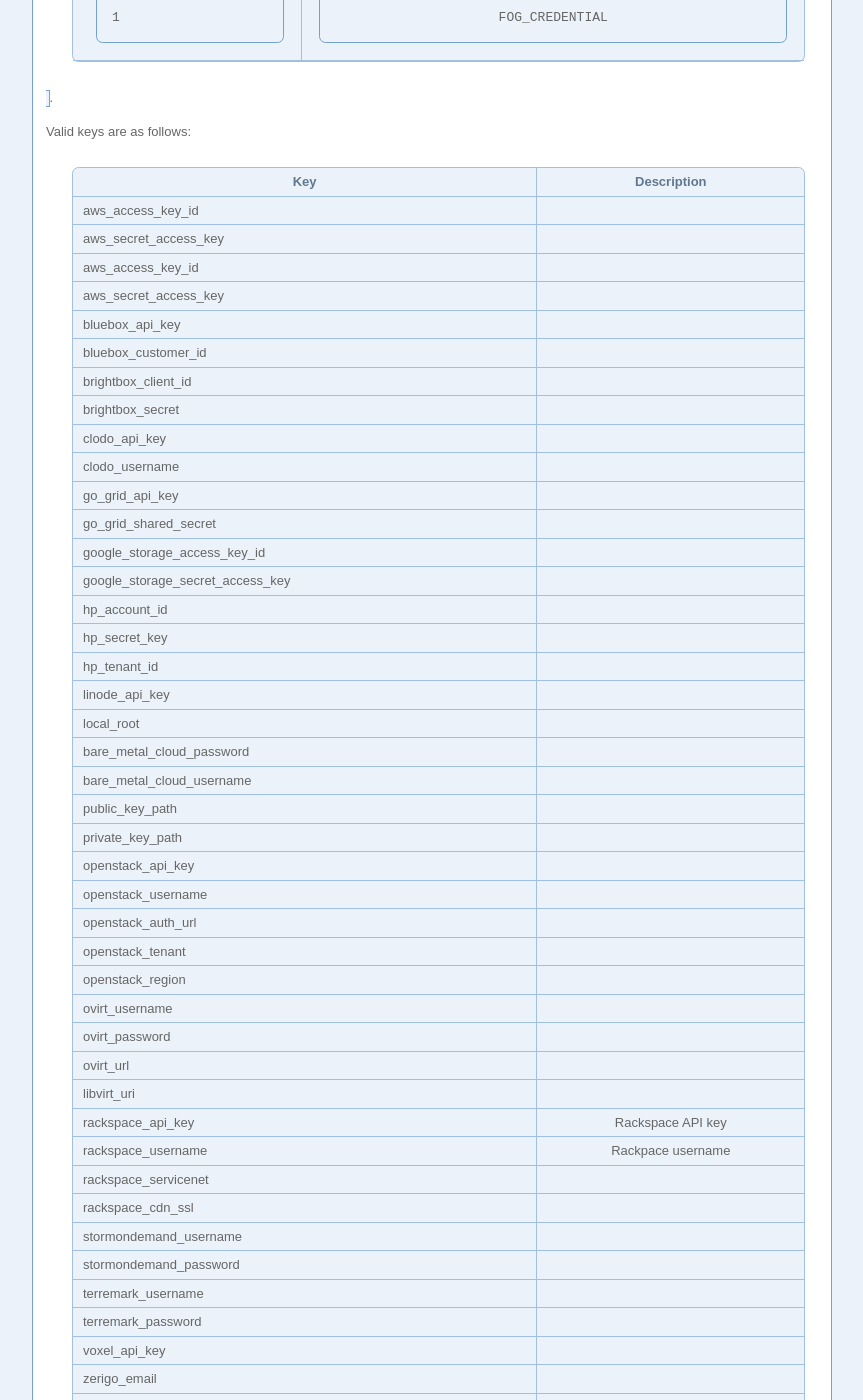
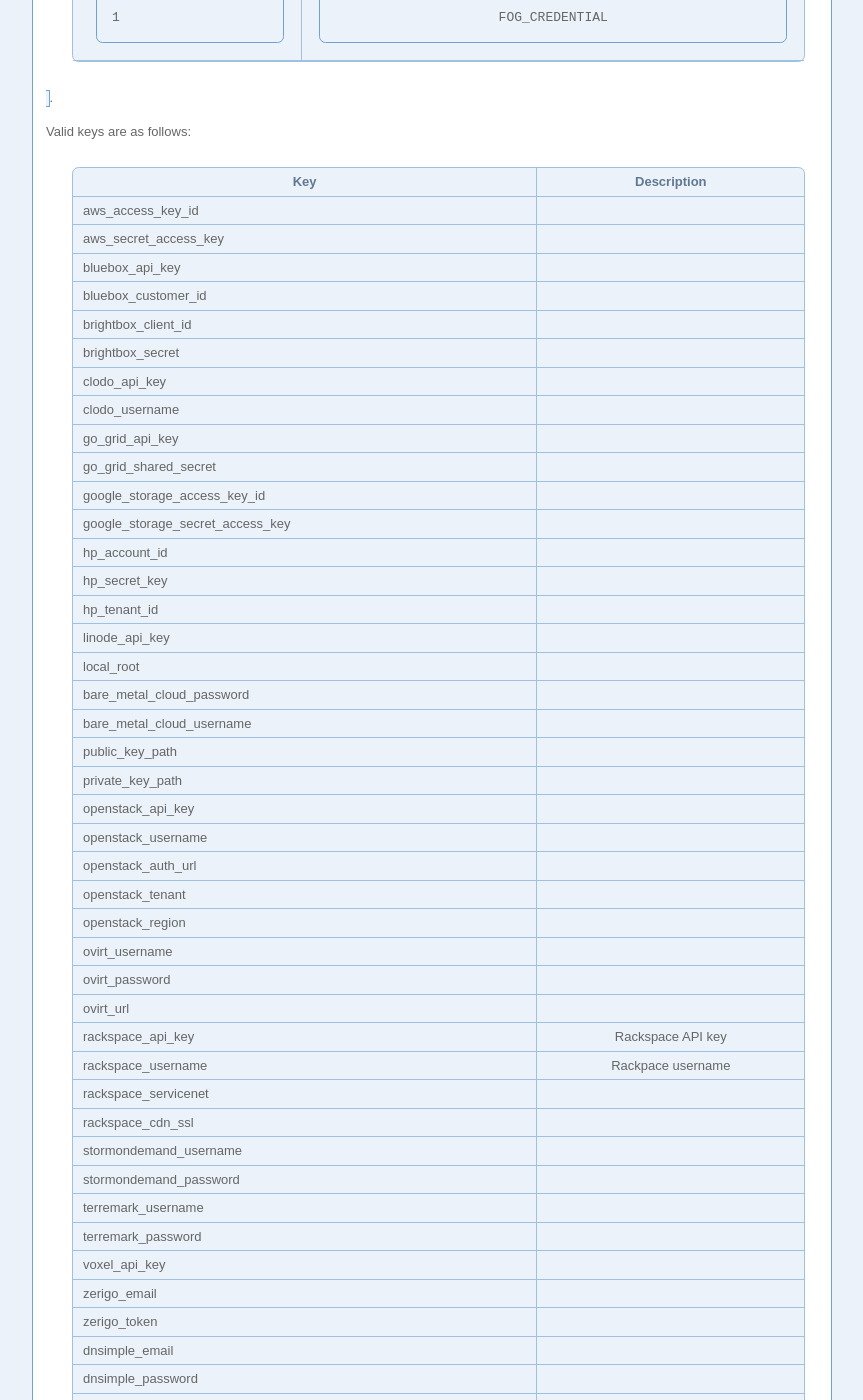
Before and after one commit to fog/fog.github.com, a Jekyll site: the page built from about/getting_started.markdown, in a window 1280 px wide and 1400 px high, scrolled down 2343 px. Shown: the whole window, without its empty margins (208-1071 px from the left). Built offline with Jekyll 4.4.1, drawn with Linux system fonts in a browser that asks for light colours; nearby versions of some CDN libraries; Markdown is read by kramdown in place of the engine named in the settings.

Commit message:
Remove duplicate entries from the list of valid crediantial keys

```diff
--- a/about/getting_started.markdown
+++ b/about/getting_started.markdown
@@ -40,9 +40,7 @@ Valid keys are as follows:
 	<tr>
 		<th>Key</th><th>Description</th>
 	</tr>
-	<tr><td>aws_access_key_id</td><td></td></tr>
-    <tr><td>aws_secret_access_key</td><td></td></tr>
-        <tr><td>aws_access_key_id</td><td></td></tr>
+    <tr><td>aws_access_key_id</td><td></td></tr>
     <tr><td>aws_secret_access_key</td><td></td></tr>
     <tr><td>bluebox_api_key</td><td></td></tr>
     <tr><td>bluebox_customer_id</td><td></td></tr>
@@ -71,7 +69,6 @@ Valid keys are as follows:
     <tr><td>ovirt_username</td><td></td></tr>
     <tr><td>ovirt_password</td><td></td></tr>
     <tr><td>ovirt_url</td><td></td></tr>
-    <tr><td>libvirt_uri</td><td></td></tr>
     <tr><td>rackspace_api_key</td><td>Rackspace API key</td></tr>
     <tr><td>rackspace_username</td><td> Rackpace username</td></tr>
     <tr><td>rackspace_servicenet</td><td></td></tr>
```
